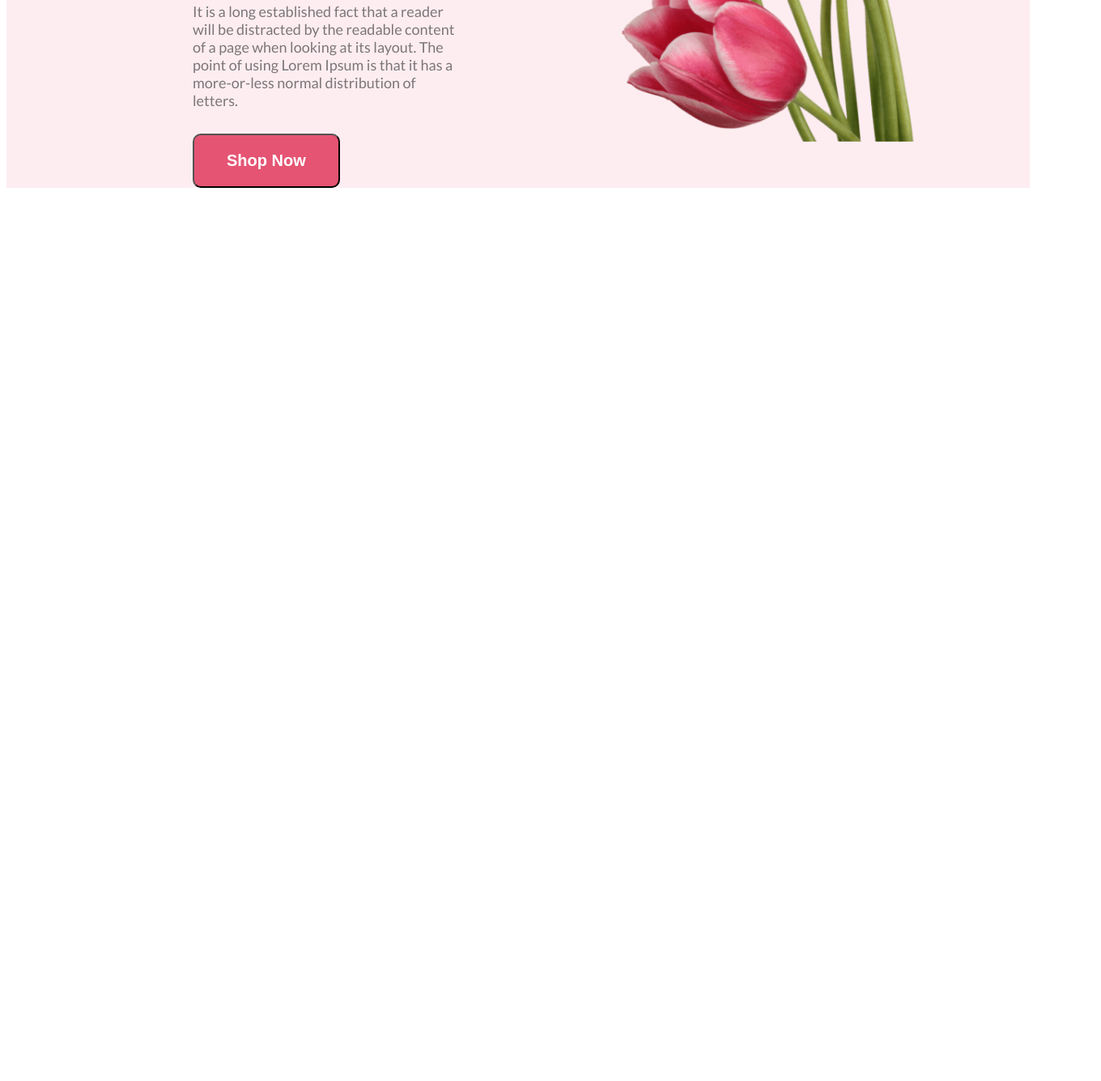
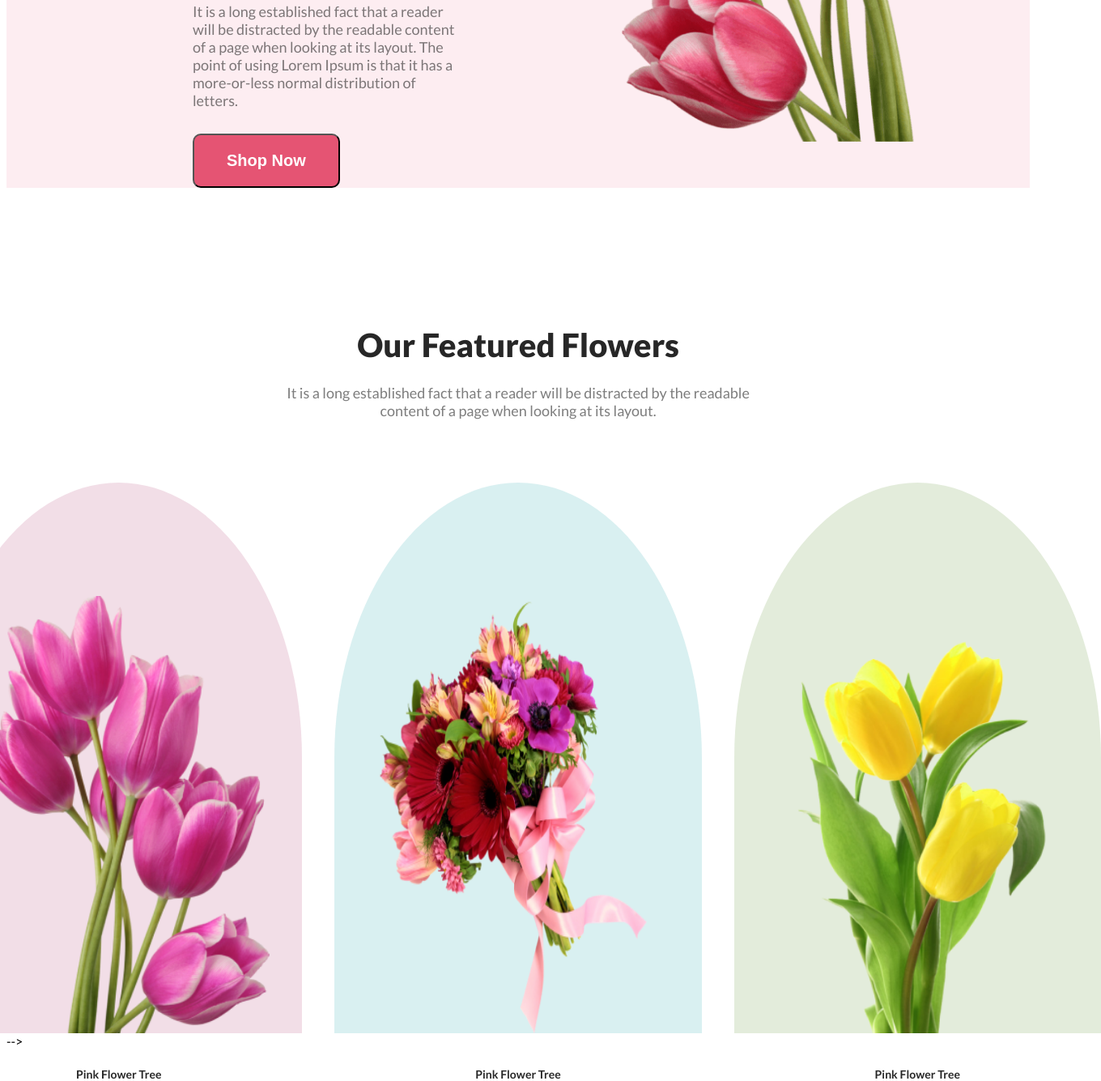
Before and after one commit to badsha103868/flower-shop-responsive-task, a plain HTML site: page index.html in a window 1280 px wide. Shown: the part 683-2018 px from the top of the page at 81% size, 1360 px wide, since content can reach past the window. Before the commit the page ends 923 px from the top, so only its background shows below. Drawn offline with Linux system fonts and the light colour scheme.

Commit message:
added feature part

```diff
--- a/index.html
+++ b/index.html
@@ -23,9 +23,43 @@
   </header>
 
 
-  <main>
+<main>
+    <section class="feature">
+      <div class="feature-section">
+      <h3 class="feature-title">Our Featured Flowers</h3>
+      <p class="feature-description">It is a long established fact that a reader will be distracted by the readable <br> content of a page when looking at its layout.</p>
+      </div>
+      <div class="feature-image-container">
+        <div class="feature-image img-1">
+           <div>
+           <img class="flower" src="images/pngwing 6.png" alt="">
+            </div>
+            <div class="flower-title">
+            <h4 >Pink Flower Tree</h4>
+            </div>
+         </div>
+        <div class="feature-image img-2">
+           <div>
+           <img class="flower" src="images/pngwing 5.png" alt="">
+            </div>
+            <div class="flower-title">
+            <h4 >Pink Flower Tree</h4>
+            </div>
+         </div>
+        <div class="feature-image img-3">
+           <div>
+           <img class="flower" src="images/pngwing 7.png" alt="">
+            </div>
+            <div class="flower-title">
+            <h4 >Pink Flower Tree</h4>
+            </div>
+         </div>
+      </div>
 
-  </main>
+
+    </section>
+
+  </main> -->
 
   <footer>
 
--- a/styles/flower.css
+++ b/styles/flower.css
@@ -60,8 +60,84 @@ body{
     padding: 20px;
 
   }
+
   .banner-img{
    width: 100%;
   }
+  .feature-image-container{
+  flex-direction: column;
+  }
+  .feature-section{
+    padding: 40px;
+  }
+  .feature-image{
+    margin-top: 80px;
+    padding: 40px;
+  }
 
 }
+/* feature section start */
+.feature{
+ display: grid;
+ grid-template-columns: auto;
+ justify-content: center;
+
+ margin: 0 240px;
+}
+.feature-title{
+  font-size: 40px;
+  font-weight: 800;
+  color: #272727;
+  margin-top: 170px;
+  margin-bottom: 24px;
+}
+.feature-description{
+  font-size: 18px;
+  font-weight: 400;
+  color:rgba(39, 39, 39, 0.6);
+}
+.feature-section{
+  text-align: center;
+
+}
+.feature-image-container{
+  display: flex;
+  justify-content:space-evenly;
+  max-width: 1440px;
+  margin-top: 60px;
+  gap: 40px;
+}
+.feature-image{
+ width: 500px;
+ height: 600px;
+ background-color:white;
+ border-radius: 50% 50% 0 0;
+ padding: 40px;
+
+
+}
+.flower{
+  width: 100%;
+  height: 540px;
+  padding-top: 100px;
+
+
+}
+.flower-title{
+  margin-top:10px;
+  font-size: 14px;
+  color: #272727;
+  padding-top: 10px;
+  text-align: center;
+}
+.img-1{
+  background-color: rgba(167, 33, 98, 0.15);
+
+
+}
+.img-2{
+  background-color:rgba(5, 151, 160, 0.15) ;
+}
+.img-3{
+  background-color: rgba(71, 125, 17, 0.15);
+}
```
